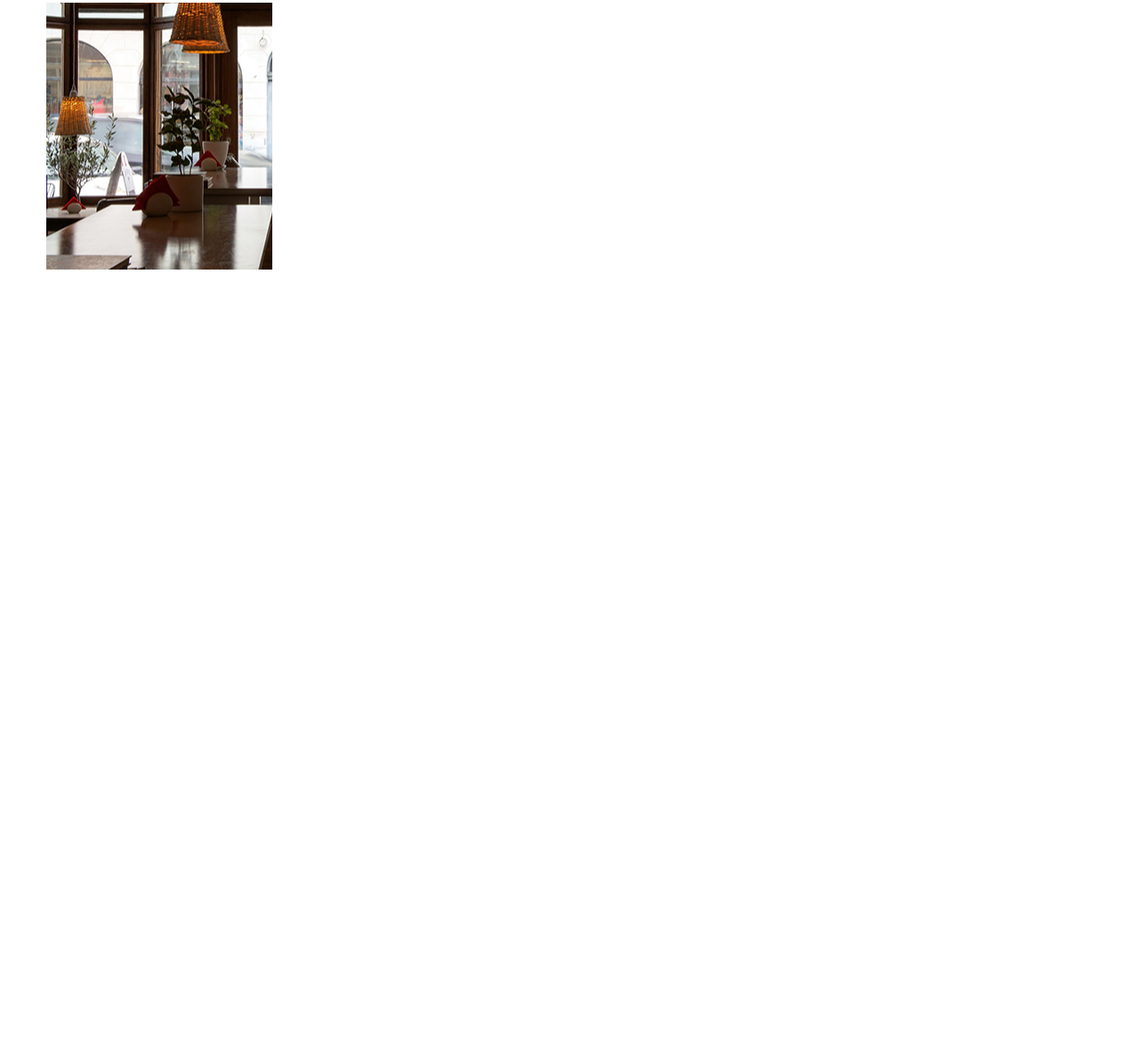
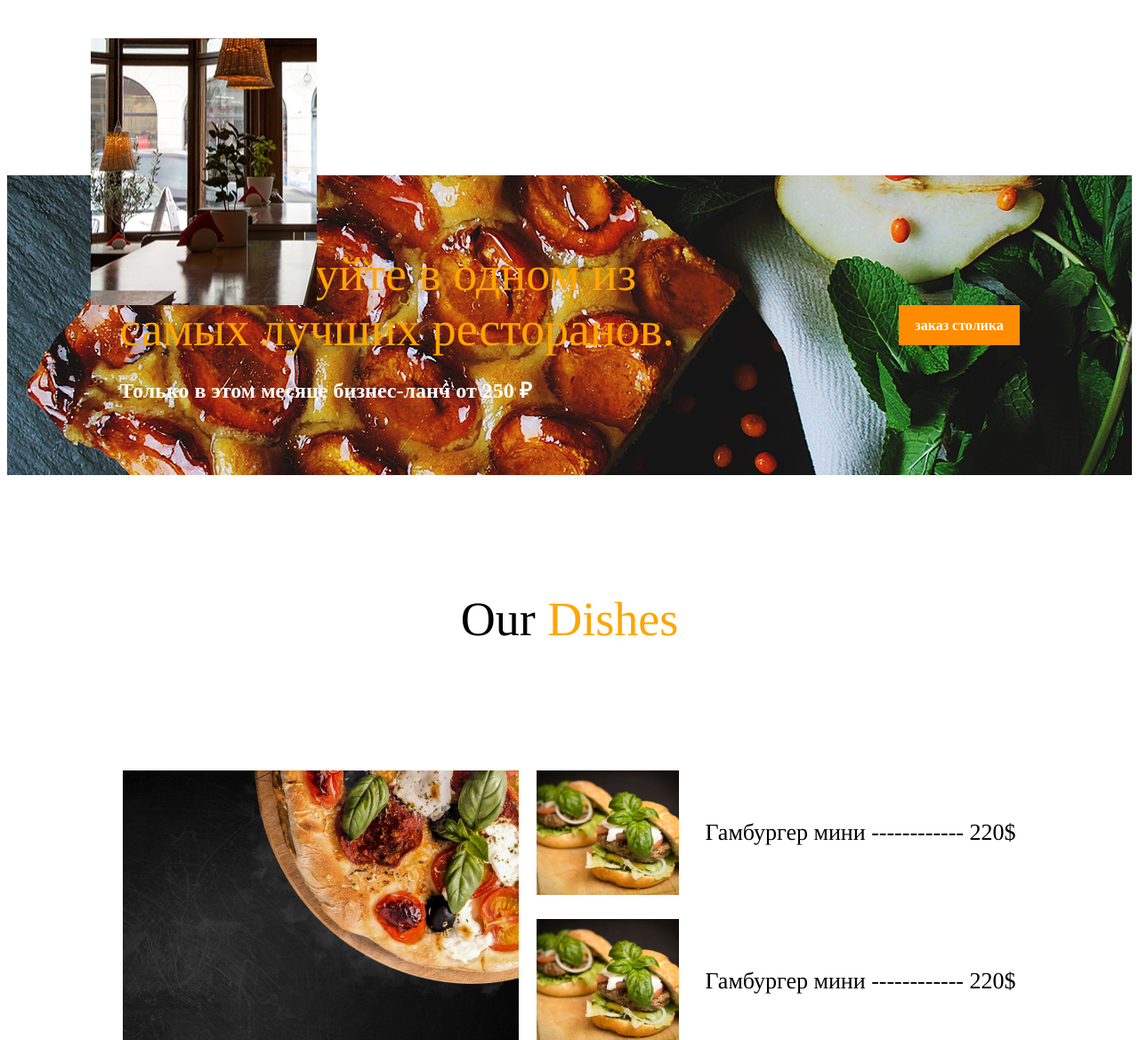
Before and after one commit to Serhii795/Html1, a plain HTML site: page index.html in a window 1280 px wide. Shown: the part 1631-2800 px from the top of the page at 89% size. Before the commit the page ends 1934 px from the top, so only its background shows below. Drawn offline with Linux system fonts and the light colour scheme.

Commit message:
lessons 4 finish

```diff
--- a/index.html
+++ b/index.html
@@ -160,6 +160,60 @@
             <img class="images-3" src="img/3.png" alt="3">
         </div>
     </div>
+    <div class="black-box">
+        <div class="container">
+            <div class="block-holder">
+                <div class="left">
+                    <div class="left-title">
+                        Отпразднуйте в одном из <br> самых лучших ресторанов.
+
+                    </div>
+                    <div class="left-text">
+                        Только в этом месяце бизнес-ланч от 250 ₽
+                    </div>
+
+                </div>
+                <div class="right">
+                    <div class="right-button">
+                        <a href="#" class="right-btn">заказ столика</a>
+                    </div>
+                </div>
+            </div>
+        </div>
+
+    </div>
+    <div class="dishes">
+        <div class="container">
+            <div class="dishes-title">
+                Our <span>Dishes</span>
+            </div>
+            <div class="burgers">
+                <div class="burgers-image">
+                    <img src="img/pizza-4968645_1920 (1) 1.png" alt="" class="pizza">
+                </div>
+                <div class="burger-items">
+                    <div class="burger-item">
+                        <img src="img/hamburger-494706_1920 1.png" alt="" class="burger">
+                        <div class="burger-text">
+                            Гамбургер мини ------------ 220$
+                        </div>
+                    </div>
+                    <div class="burger-item">
+                        <img src="img/hamburger-494706_1920 1.png" alt="" class="burger">
+                        <div class="burger-text">
+                            Гамбургер мини ------------ 220$
+                        </div>
+                    </div><div class="burger-item">
+                        <img src="img/hamburger-494706_1920 1.png" alt="" class="burger">
+                        <div class="burger-text">
+                            Гамбургер мини ------------ 220$
+                        </div>
+                    </div>
+                </div>
+
+            </div>
+        </div>
+    </div>
 </body>
 
 </html>
--- a/main.css
+++ b/main.css
@@ -4,7 +4,7 @@
     font-family: "Open Sans", sans-serif;
 }
 .container {
-    margin: 0px 0px;
+    margin: 0px 0px
 }
 
 .header {
@@ -160,26 +160,29 @@
 .cart-title {
     display: flex;
     justify-content: center;
-    margin-bottom: 20px;
+    margin-bottom: 30px;
     margin-top: 10px;
     font-family: 'Tinos', serif;
     font-size: 15px;
-    height: auto;
+
 }
 
 .cart-descr {
     text-align: center;
     font-family: 'Tinos', serif;
     font-size: 20px;
+    padding-bottom: 30px;
 }
 
 .carts-holder {
     display: flex;
     justify-content: center;
+
 }
 
 .history {
     margin-top: 166px;
+    padding-bottom: 200px;
 }
 
 .history-title {
@@ -222,6 +225,9 @@
 .history-holder {
     display: flex;
     justify-content: space-between;
+
+    margin-left: 50px;
+
 }
 
 .images-1 {
@@ -245,3 +251,72 @@
     top: 150px;
     left: -430px;
 }
+
+.black-box {
+    background-image: url(img/delicious.png);
+    padding: 80px 0px;
+}
+
+.left-title {
+    color: orange;
+    font-family:'Tinos', serif;
+    font-size: 54px;
+    font-weight: 400;
+    margin-bottom: 20px;
+}
+
+.left-text {
+    font-weight: 700;
+    font-size: 24px;
+    color: #fff;
+
+}
+
+.right-btn {
+    background-color: darkorange;
+    text-decoration: none;
+    color: #fff;
+    padding: 14px 18px;
+    font-weight: 700;
+}
+
+.block-holder {
+    display: flex;
+    justify-content:space-around;
+    align-items: center;
+}
+
+.dishes-title {
+    font-family:'Tinos', serif;
+    font-size: 54px;
+    font-weight: 400;
+    text-align: center;
+    padding-top: 131px;
+    margin-bottom: 139px;
+}
+
+.dishes-title span {
+    color: orange;
+}
+
+.burgers {
+    display: flex;
+    justify-content: center;
+
+}
+
+.burger-item {
+    display: flex;
+    align-items: center;
+    margin-bottom: 27px;
+}
+
+.burgers-image {
+    margin-right: 20px;
+}
+
+.burger-text {
+    font-family:'Tinos', serif;
+    font-size: 26px;
+    margin-left: 29px;
+}
```
Also changed, not shown: img/delicious.png (added), img/hamburger-494706_1920 1.png (added), img/pizza-4968645_1920 (1) 1.png (added).
